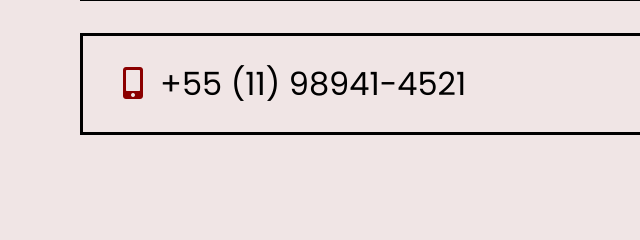
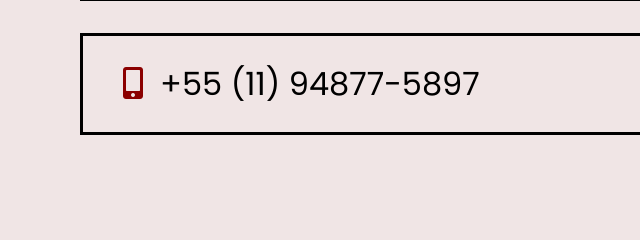
Before and after one commit to Chabarys/portfolio, a plain HTML site: page contact.html in a window 1280 px wide. Shown: the part 349-589 px from the top of the page, 0-640 px from the left. Drawn offline with Linux system fonts and the light colour scheme.

Commit message:
Update contact.html

```diff
--- a/contact.html
+++ b/contact.html
@@ -39,7 +39,7 @@
       <div class="box-contact">
         <a href="https://whats.link/crieseuhomeoffice" target="_blank">
           <span class="text-secondary"><i class="fas fa-mobile-alt"></i></span>
-          <span>&nbsp;+55 (11) 98941-4521</span>
+          <span>&nbsp;+55 (11) 94877-5897</span>
         </a>
 
       </div>
```
